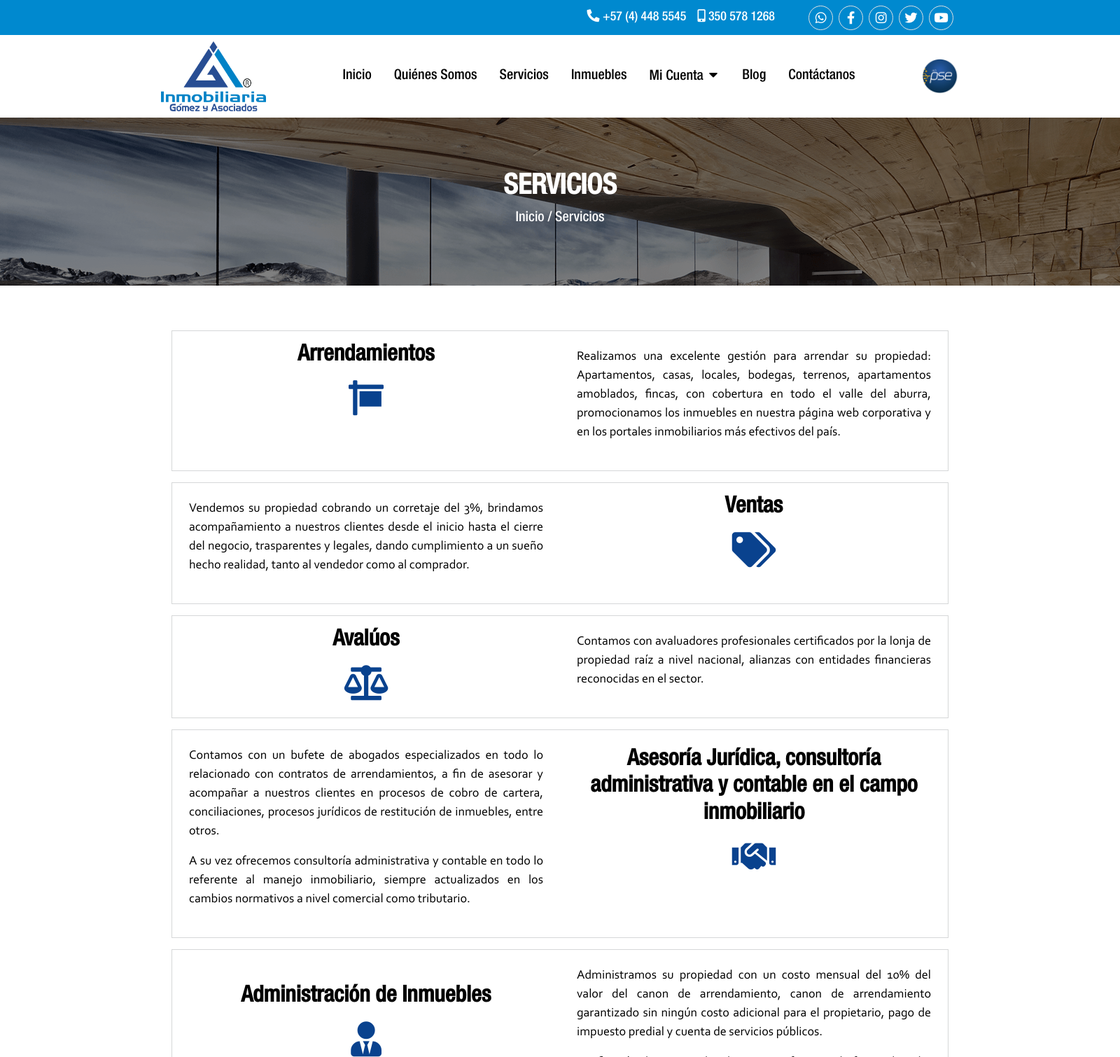
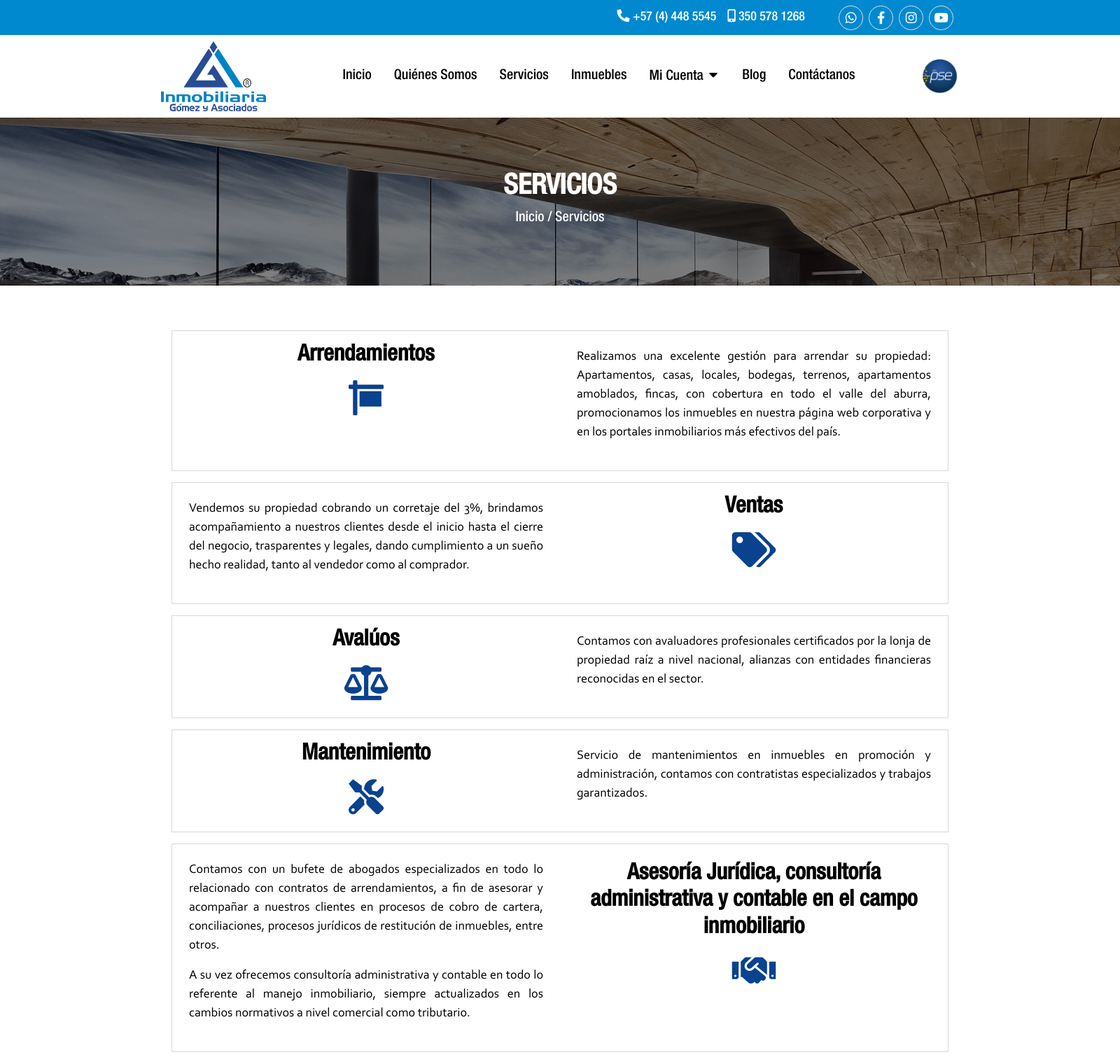
Before and after one commit to DexconDigital/gomezy-asociados, a PHP site: page /servicios.php in a window 1600 px wide; the page is wider, and only the part inside the window is pictured. Shown: the top 1510 px of that part at 70% size. Run offline with PHP 8.4, Linux system fonts and the light colour scheme; some web fonts are replaced.

Commit message:
Cambios solicitados por el cliente
REALIZADOS

```diff
--- a/layout/footer.php
+++ b/layout/footer.php
@@ -6,7 +6,21 @@
 
             <div class="col-3">
 
-                <h5> Formulario Aseguradoras </h5>
+                <h5 class="text-center"> Formulario Aseguradoras </h5>
+
+                <ul>
+                    <li> <a href="Persona_Natural_Berkley.pdf" download="Persona_Natural_Berkley.pdf"> Persona Natural Berkley </a> </li>
+                    <li> <a href="Persona_Juridica_Berkley.pdf" download="Persona_Juridica_Berkley.pdf"> Persona Juridica Berkley </a> </li>
+
+                    <li> <a href="Persona_natural_El_Libertador.pdf" download="Persona_natural_El_Libertador.pdf"> Persona natural El Libertador </a> </li>
+                    <li> <a href="Persona_Juridica_El_Libertador.pdf" download="Persona_Juridica_El_Libertador.pdf"> Persona Juridica El Libertador </a> </li>
+
+                    <li> <a href="Persona_Natural_FGI.pdf" download="Persona_Natural_FGI.pdf"> Persona Natural FGI </a> </li>
+                    <li> <a href="Persona_Juridica_FGI.pdf" download="Persona_Juridica_FGI.pdf"> Persona Juridica FGI </a> </li>
+
+                    <li> <a href="Persona_Natural_Unifianza.pdf" download="Persona_Natural_Unifianza.pdf"> Persona Natural Unifianza </a> </li>
+                    <li> <a href="Persona_Juridica_Unifianza.pdf" download="Persona_Juridica_Unifianza.pdf"> Persona Juridica Unifianza </a> </li>
+                </ul>
 
 
             </div>
--- a/layout/header2.php
+++ b/layout/header2.php
@@ -80,9 +80,6 @@
                     <a target="_blank" href="<?php echo $redes_sociales['instagram']['link'] ?>">
                         <div style="width:35px; height:35px;" class="hover_iconos align-items-center d-flex justify-content-center mr-2 border border-light text-center rounded-pill"><i style="font-size:18px;" class="<?php echo $redes_sociales['instagram']['icono'] ?>"></i> </div>
                     </a>
-                    <a target="_blank" href="<?php echo $redes_sociales['twitter']['link'] ?>">
-                        <div style="width:35px; height:35px;" class="hover_iconos align-items-center d-flex justify-content-center mr-2 border border-light text-center rounded-pill"><i style="font-size:18px;" class="<?php echo $redes_sociales['twitter']['icono'] ?>"></i> </div>
-                    </a>
                     <a target="_blank" href="<?php echo $redes_sociales['youtube']['link'] ?>">
                         <div style="width:35px; height:35px;" class="hover_iconos align-items-center d-flex justify-content-center mr-2 border border-light text-center rounded-pill"><i style="font-size:18px;" class="<?php echo $redes_sociales['youtube']['icono'] ?>"></i> </div>
                     </a>
--- a/scss/_zindex.scss
+++ b/scss/_zindex.scss
@@ -423,6 +423,17 @@ header {
 
 footer {
 
+    ul {
+        a {
+            text-decoration: none;
+            color: white;
+
+            &:hover {
+                color: $azul_claro;
+            }
+        }
+    }
+
     .matriculas {
         font-size: 15px;
     }
--- a/servicios.php
+++ b/servicios.php
@@ -27,8 +27,8 @@ $nombre_inmobiliaria = 'Gómez Y Asociados' ?>
     <section id="banner" class="position-relative">
         <div class="align-items-center d-flex justify-content-center" style="color: white;">
             <div class="d-flex justify-content-center align-items-center flex-column position-absolute">
-                <h1 class="font-weight-bold" > SERVICIOS </h1>
-                  <h5 class="justify-content-center row"> Inicio / Servicios  </h5>
+                <h1 class="font-weight-bold"> SERVICIOS </h1>
+                <h5 class="justify-content-center row"> Inicio / Servicios </h5>
             </div>
             <div>
                 <img src="images/banner_servicios.png" alt="">
@@ -84,6 +84,22 @@ $nombre_inmobiliaria = 'Gómez Y Asociados' ?>
                         </div>
                     </div>
                 </div>
+
+                <!-- Matenimiento -->
+                <div class="col-12 borde mt-3">
+                    <div class="row">
+                        <div class="col-6 p-3">
+                            <h2 class="text-center"><?php echo $texto_servicios['mantenimientos']['titulo']  ?> </h2>
+                            <div class="col-12 mt-3   text-center">
+                                <samp><i class="<?php echo $iconos_servicios['mantenimiento'] ?>"></i></samp>
+                            </div>
+                        </div>
+                        <div class="col-6 p-4">
+                            <p class="text-justify"><?php echo   $texto_servicios['mantenimientos']['parrafo']  ?> </p>
+                        </div>
+                    </div>
+                </div>
+
                 <!-- Asesorias -->
                 <div class="col-12 borde  mt-3">
                     <div class="row">
@@ -126,9 +142,12 @@ $nombre_inmobiliaria = 'Gómez Y Asociados' ?>
                                 <samp><i class="<?php echo $iconos_servicios['inversiones'] ?>"></i></samp>
                             </div>
                         </div>
-                        <div class="col-12">
+                        <div class="mb-3 col-12">
                             <p class="text-justify"><?php echo   $texto_servicios['inversiones']['parrafos'][1]  ?> </p>
-                            <p class="text-justify"><?php echo   $texto_servicios['inversiones']['parrafos'][2]  ?> </p>
+                            <div class="row">
+                                <div class="col-6"><img class="w-100" src="images/gomez_y_loaiza.png" alt=""></div>
+                                <p class="text-justify col-6"><?php echo   $texto_servicios['inversiones']['parrafos'][2]  ?> </p>
+                            </div>
                         </div>
                     </div>
                 </div>
--- a/variables/variables.php
+++ b/variables/variables.php
@@ -209,6 +209,7 @@ $imagenes = [
 
 //iconos servicios
 $iconos_servicios = [
+	"mantenimiento" => "fas fa-tools",
 	"arrendamientos" => "fas fa-sign",
 	"ventas" => "fas fa-tags",
 	"avaluos" => "fas fa-balance-scale",
@@ -219,6 +220,11 @@ $iconos_servicios = [
 
 //textos servicios
 $texto_servicios = [
+	"mantenimientos" => [
+		"titulo" => "Mantenimiento",
+		"parrafo" => "Servicio de mantenimientos en inmuebles en promoción y administración, contamos con contratistas especializados y trabajos garantizados."
+	],
+
 	"arrendamientos" => [
 		"titulo" => "Arrendamientos",
 		"parrafo" => "Realizamos una excelente gestión para arrendar su propiedad: Apartamentos, casas, locales, bodegas, terrenos, apartamentos amoblados, fincas, con cobertura en todo el valle del aburra, promocionamos los inmuebles en nuestra página web corporativa y en los portales inmobiliarios más efectivos del país.",
```
Also changed, not shown: layout/header.php (+5 -3 lines), css/style.css, images/gomez_y_loaiza.png (added), 9 other files.
